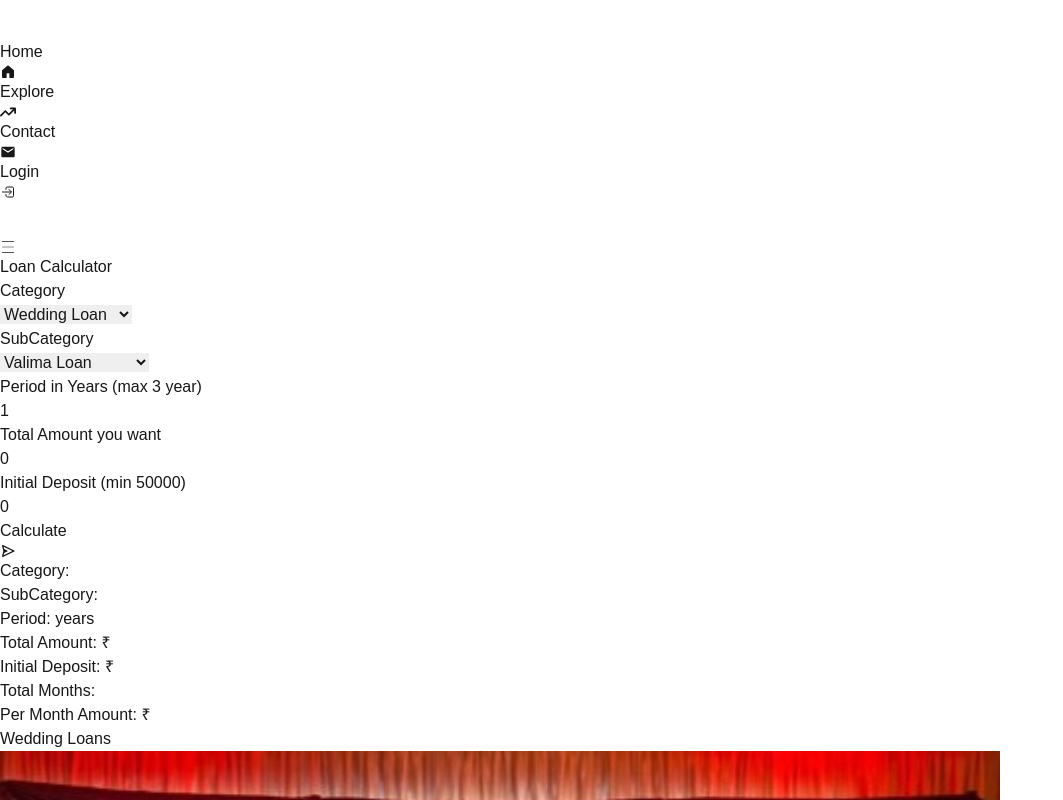
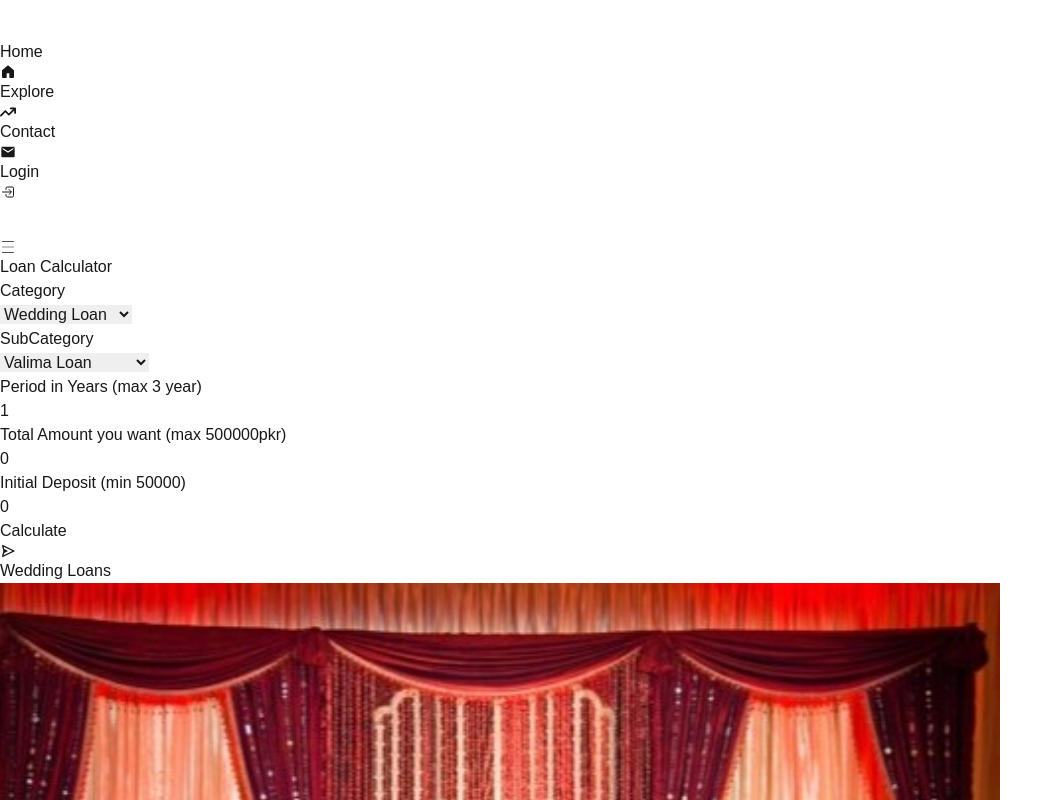
Before and after one commit to uzairrehan/islamic-qarz, a Next.js app in the folder client/: page /explore in a window 1280 px wide. Shown: the top 800 px of the page, without its empty margins (0-1063 px from the left). Built offline with nearby package versions, Linux system fonts and the light colour scheme.

Commit message:
some errors resolved

```diff
--- a/client/src/components/Calculator.tsx
+++ b/client/src/components/Calculator.tsx
@@ -42,6 +42,9 @@ function Calculator() {
     }
     if (initDeposit < InitialDepositConstant) {
       return setText("Initial deposit must be 50000");
+    }
+    if (initDeposit < amount) {
+      return setText("Initial deposit must be less than total amount");
     }
     setText("");
     const totalMonth = period * 12;
@@ -135,7 +138,7 @@ function Calculator() {
 
           <label htmlFor="amount" className="block">
             <h2 className="text-xs md:text-xl font-extrabold mb-1">
-              Total Amount you want
+              Total Amount you want (max {maxAmount[category]}pkr)
             </h2>
             <input
               type="number"
@@ -181,7 +184,8 @@ function Calculator() {
             Calculate
             <BiSend className="size-4" />
           </button>
-          <div className="p-4  rounded-lg shadow-md  ">
+              {
+                calculated && <div className="p-4 rounded-lg">
             <p className="font-semibold">
               Category:{" "}
               <span className="font-normal">{calculated?.category}</span>
@@ -196,11 +200,11 @@ function Calculator() {
             </p>
             <p className="font-semibold">
               Total Amount:{" "}
-              <span className="font-normal">₹{calculated?.totalAmount}</span>
+              <span className="font-normal">{calculated?.totalAmount}pkr</span>
             </p>
             <p className="font-semibold">
               Initial Deposit:{" "}
-              <span className="font-normal">₹{calculated?.initialDeposit}</span>
+              <span className="font-normal">{calculated?.initialDeposit}pkr</span>
             </p>
             <p className="font-semibold">
               Total Months:{" "}
@@ -208,9 +212,10 @@ function Calculator() {
             </p>
             <p className="font-semibold">
               Per Month Amount:{" "}
-              <span className="font-normal">₹{calculated?.permonthAmount}</span>
+              <span className="font-normal">{calculated?.permonthAmount}pkr</span>
             </p>
           </div>
+  }
         </div>
       </div>
     </>
```
